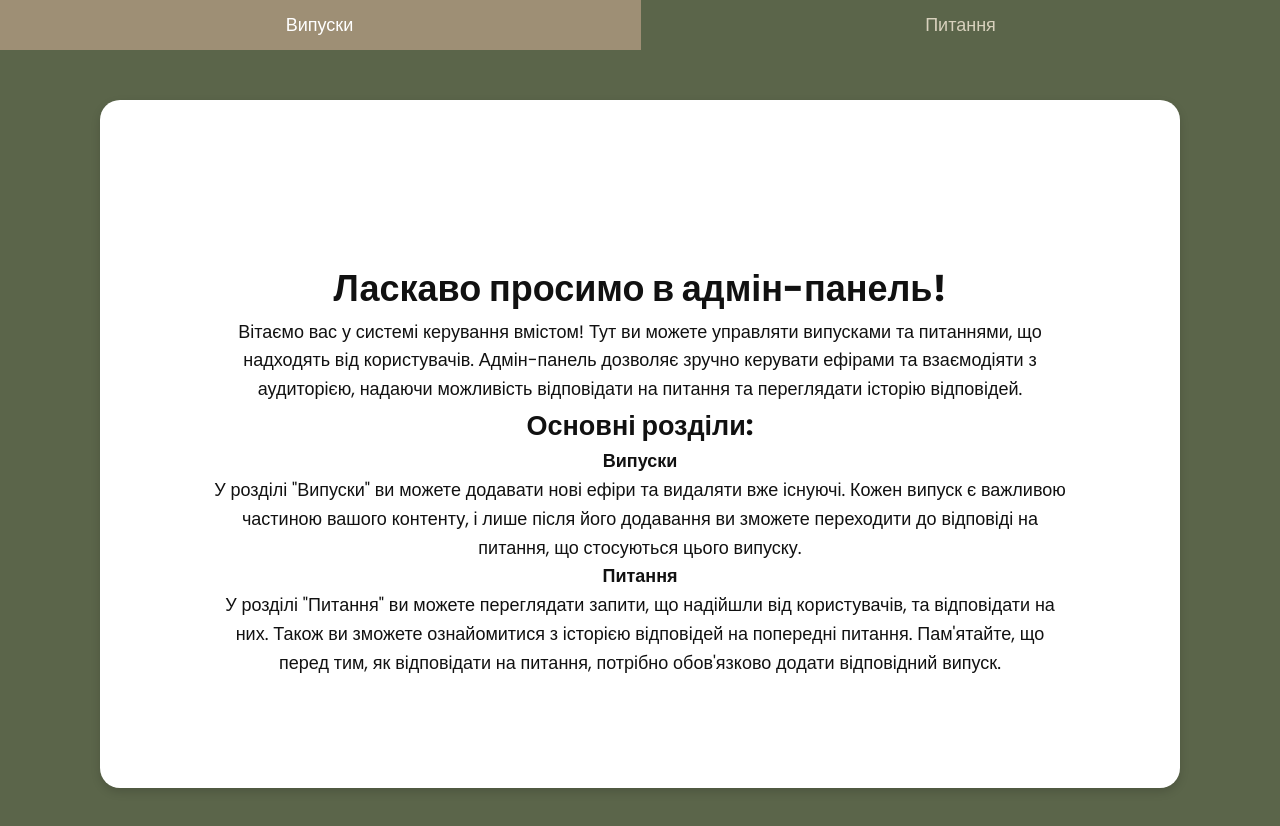
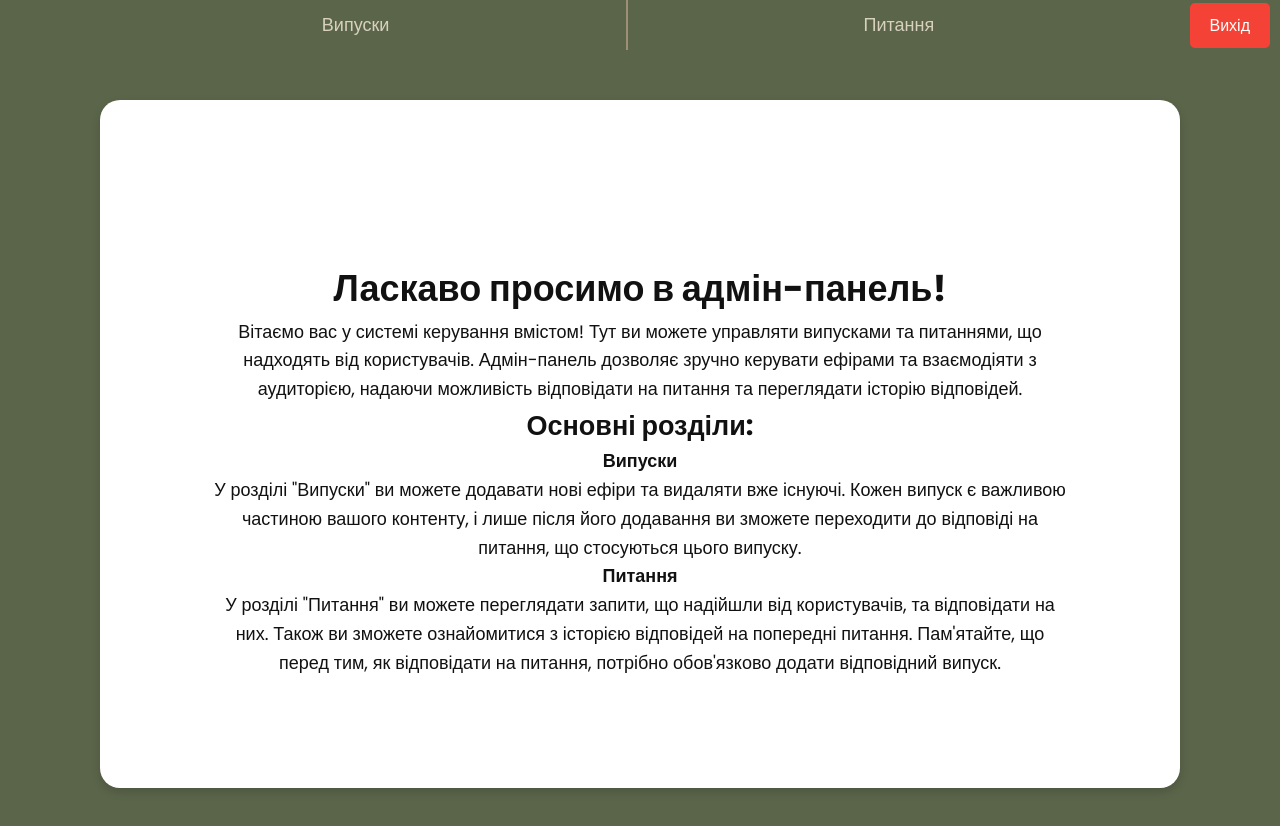
Before and after one commit to RikiBob/admin-theological-couch, a Vue app: page / in a window 1280 px wide. Shown: the top 826 px of the page. Built offline with nearby package versions, Linux system fonts and the light colour scheme; no server answers.

Commit message:
refactor: improve code structure

```diff
--- a/src/App.vue
+++ b/src/App.vue
@@ -3,6 +3,7 @@ import {computed} from "vue";
 import {useRouter, useRoute} from "vue-router";
 import ErrorHandler from "@/components/ErrorHandler.vue";
 import { errors } from "@/helpers/errors.js";
+import {api} from "@/helpers/api.service.js";
 
 const router = useRouter();
 const route = useRoute();
@@ -12,12 +13,17 @@ const routeTo = (route) => {
 };
 
 const showTopBar = computed(() => route.path !== "/login");
+
+const logout = async () => {
+  await api.post('/auth/logout');
+  await router.push('/login');
+}
 </script>
 
 <template>
   <div v-if="showTopBar">
    <div class="top-bar">
-      <div class="top-bar-item" @click="routeTo('/editions')">
+      <div class="top-bar-item left" @click="routeTo('/editions')">
        Випуски
      </div>
 
@@ -26,6 +32,7 @@ const showTopBar = computed(() => route.path !== "/login");
       <div class="top-bar-item" @click="routeTo('/questions')">
        Питання
      </div>
+     <button @click="logout" class="logout-button">Вихід</button>
    </div>
 
    <div class="content-wrapper">
@@ -70,6 +77,10 @@ body, html {
   cursor: pointer;
 }
 
+.left {
+  margin-left: 85px;
+}
+
 .top-bar-item:hover {
   background-color: #9e8f75;
   color: #ffffff;
@@ -100,4 +111,26 @@ body, html {
   min-height: 300px;
   box-shadow: 0 4px 10px rgba(0, 0, 0, 0.15);
 }
+
+.logout-button {
+  background-color: #f44336;
+  color: white;
+  margin-right: 10px;
+  font-size: 16px;
+  padding: 10px 20px;
+  border: none;
+  border-radius: 5px;
+  cursor: pointer;
+  transition: background-color 0.3s, transform 0.2s;
+  margin-left: 20px;
+}
+
+.logout-button:hover {
+  background-color: #d32f2f;
+  transform: scale(1.05);
+}
+
+.logout-button:focus {
+  outline: none;
+}
 </style>
--- a/src/components/LoginForm.vue
+++ b/src/components/LoginForm.vue
@@ -9,14 +9,14 @@ const login = ref('');
 const password = ref('');
 
 const fetchData = async () => {
-    if (!login.value || !password.value) {
+    if (!login.value.trim() || !password.value.trim()) {
       errors.value.push('Логін і пароль є обов’язковими');
       return;
     }
 
     const data = {
-      login: login.value,
-      password: password.value
+      login: login.value.trim(),
+      password: password.value.trim()
     };
 
     await api.post('/auth/login', data);
--- a/src/components/Question/QuestionsHistory.vue
+++ b/src/components/Question/QuestionsHistory.vue
@@ -6,7 +6,7 @@ import { api } from "@/helpers/api.service.js";
 const router = useRouter();
 const route = useRoute();
 const items = ref([]);
-const sortOrder = ref('ASC');
+const sortOrder = ref('DESC');
 const page = ref(+route.query.page || 1);
 
 const routeTo = (route) => {
--- a/src/helpers/api.service.js
+++ b/src/helpers/api.service.js
@@ -4,18 +4,10 @@ import { router } from '@/main.js';
 const baseURL =  import.meta.env.VITE_SERVER_URL;
 
 const refreshToken = async () => {
-
-    const response = await fetch(`${baseURL}/auth/refresh`, {
+    return await fetch(`${baseURL}/auth/refresh`, {
         method: "POST",
         credentials: "include",
-    });
-
-    if (response.ok) {
-        return response;
-    } else {
-        await router.push('/login');
-        throw new Error('Failed to refresh token');
-    }
+    });;
 };
 
 const request = async (url, options = {}) => {
@@ -26,11 +18,16 @@ const request = async (url, options = {}) => {
             credentials: "include",
         });
 
+        let data = null;
+
         if (url === '/auth/login' && !response.ok) {
-            const data = await response.json();
-            throw new Error(data.errors[0].message);
-        } else if(response.status === 500) {
-            const data = await response.json();
+            data = await response.json();
+            console.log(data);
+            throw new Error(data?.errors[0]?.message || 'Login failed');
+        }
+
+        if (response.status === 401) {
+            data = await response.json();
             if (data.message === 'Unauthorized') {
                 await refreshToken();
 
@@ -38,9 +35,20 @@ const request = async (url, options = {}) => {
                     ...options,
                     credentials: "include",
                 });
+
+                if (!response.ok) {
+                    await router.push('/login');
+                    throw new Error(`Request failed after token refresh: ${response.status}`);
+                }
             } else {
-                throw new Error(data.message);
+                throw new Error(data?.errors[0]?.message);
             }
+        }
+
+        if (!response.ok) {
+            data = await response.json();
+            console.log(data)
+            throw new Error(data?.errors[0]?.message || `Request failed with status ${response.status}`);
         }
 
         return response;
@@ -52,8 +60,7 @@ const request = async (url, options = {}) => {
 
 export const api =  {
     get: async (url) => {
-        const response = await request(url, { method: 'GET' });
-        return await response.json();
+        return (await request(url, {method: 'GET'})).json();
     },
 
     post: async (url, body) => {
```
